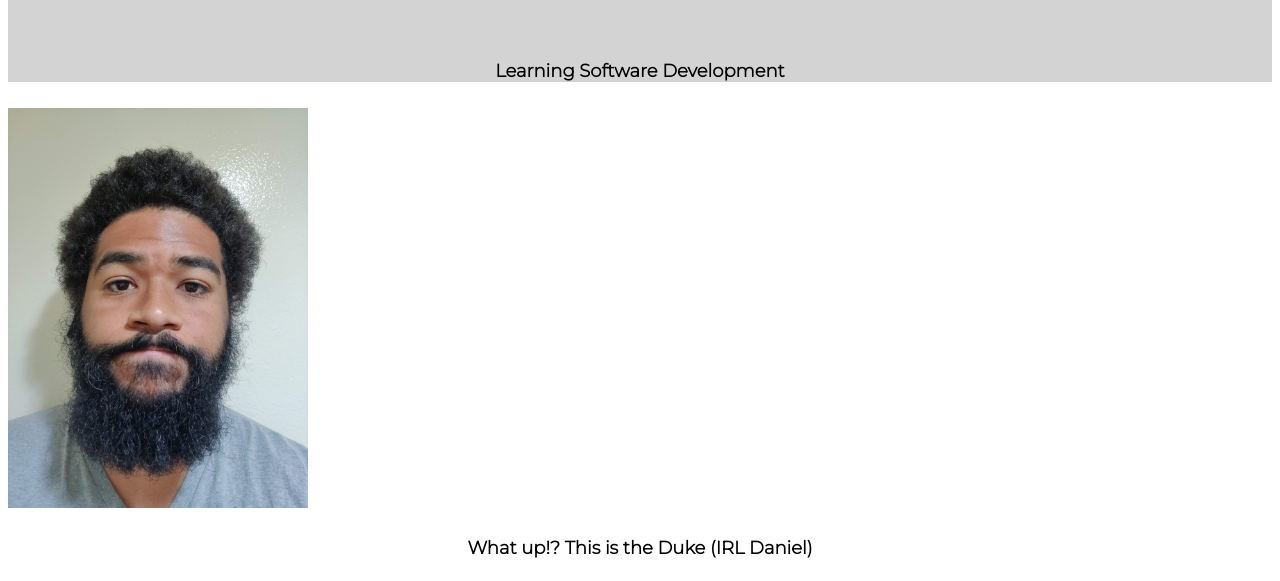
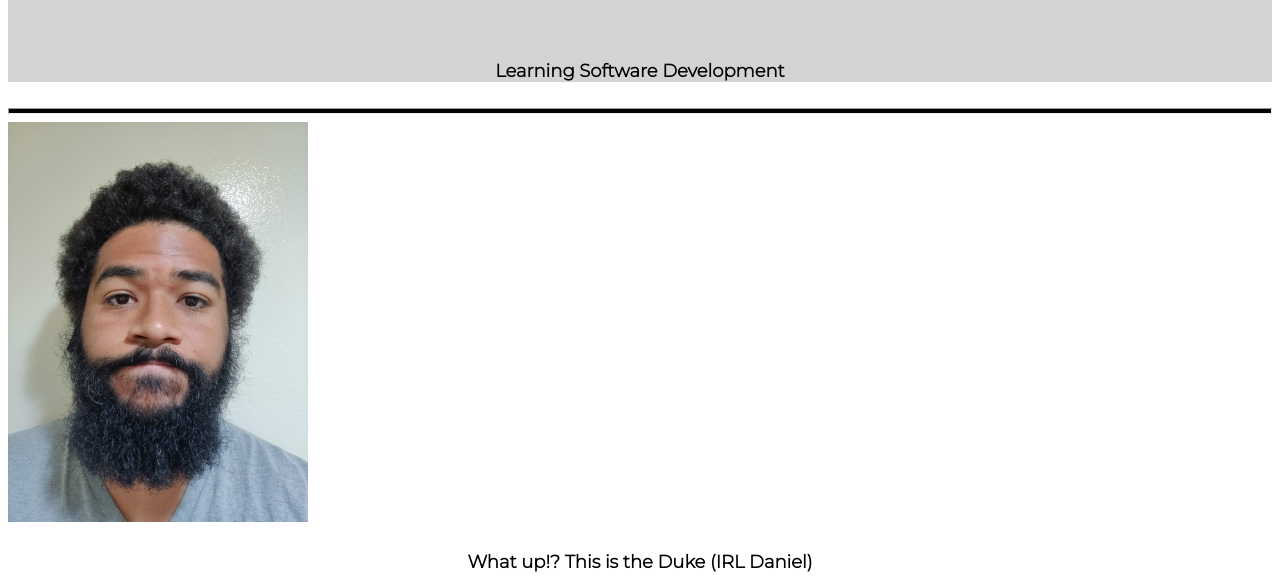
Before and after one commit to DukeDaniel/WebPortfolio, a plain HTML site: page index.html in a window 1280 px wide. Shown: the part 112-693 px from the top of the page. Drawn offline with Linux system fonts and the light colour scheme; a script that the page names is missing.

Commit message:
Update index.html

```diff
--- a/index.html
+++ b/index.html
@@ -6,13 +6,15 @@
     <title>WebPortfolio Assignment</title>
     <link href="style.css" rel="stylesheet" type="text/css" />
   </head>
+  <body>
   <header>
     <div>
       <h1>Duke Daniel</h1>
       <!--User name on my github account-->
       <h3>Learning Software Development</h3>
     </div>
-  </header><body>
+  </header>
+    <hr>
    <main>
       <article>
         <div>
```
